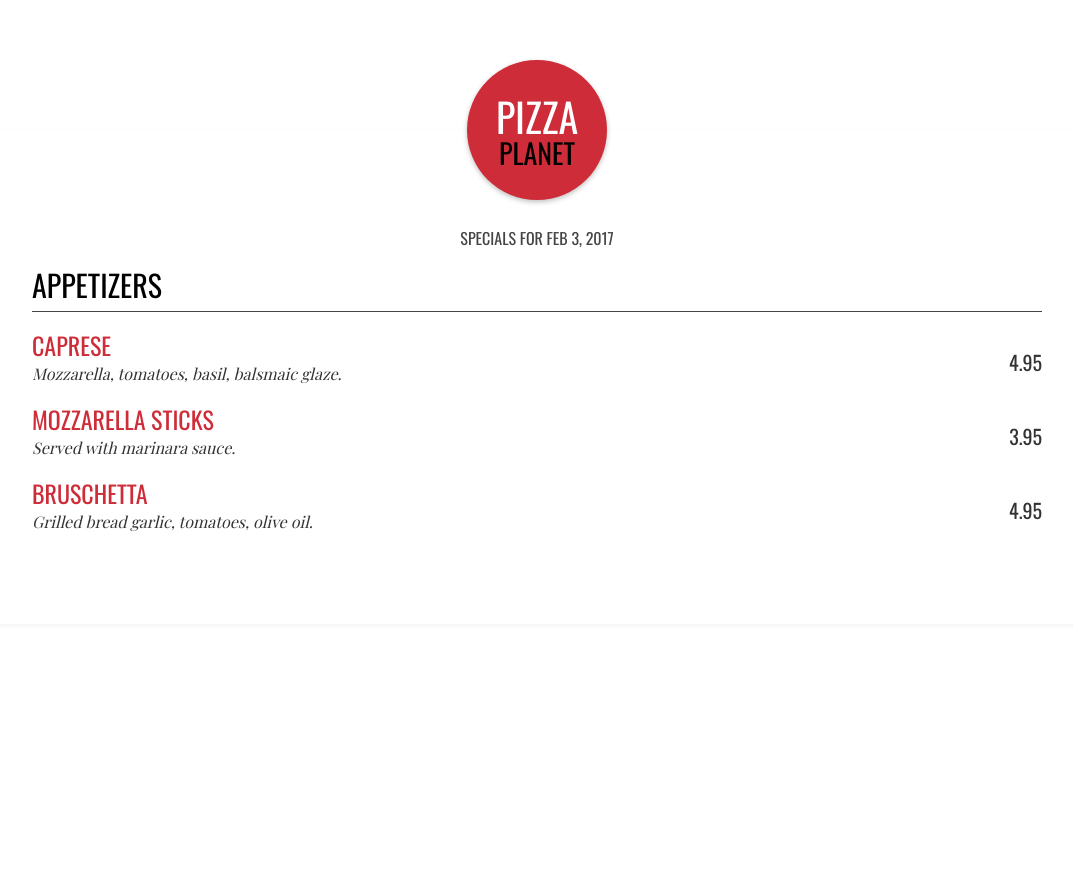
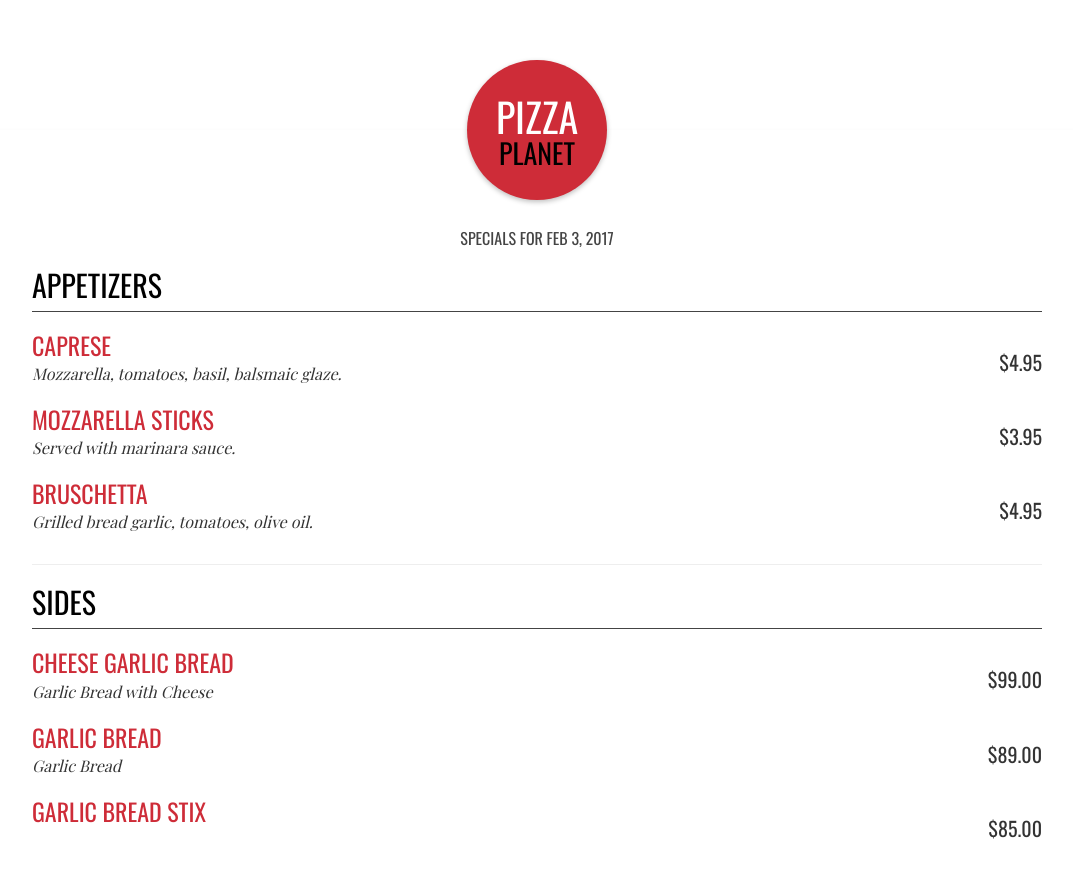
Before and after one commit to shanurwt/ashish9342.github.io, a plain HTML site: page works/Angular1/PizzaPlanet/index.html in a window 1280 px wide. Shown: the whole page, without its empty margins (103-1176 px from the left). Before the commit the page ends 800 px from the top, so only its background shows below. Drawn offline with nearby package versions, Linux system fonts and the light colour scheme; a web font is replaced by a local one.

Commit message:
Completed pizza planet

```diff
--- a/works/Angular1/PizzaPlanet/index.html
+++ b/works/Angular1/PizzaPlanet/index.html
@@ -24,10 +24,20 @@
                     <p class="description">{{appetizer.description}} </p>
                 </div>
                 <div class="price col-md-3">
-                    <p class="price">{{appetizer.price}} </p>
+                    <p class="price">{{appetizer.price | currency}} </p>
                 </div>
             </div>
-
+            <hr>
+            <h2>Sides</h2>
+            <div class="sides row" ng-repeat="side in extras">
+                <div class="item col-md-9">
+                    <h3 class="name">{{side.name}} </h3>
+                    <p class="description">{{side.description}} </p>
+                </div>
+                <div class="price col-md-3">
+                    <p class="price">{{side.price | currency}} </p>
+                </div>
+            </div>
         </div>
     </div>
 
--- a/works/Angular1/PizzaPlanet/js/controllers/MainController.js
+++ b/works/Angular1/PizzaPlanet/js/controllers/MainController.js
@@ -14,5 +14,18 @@ app.controller('MainController', ['$scope', function($scope) {
         description: 'Grilled bread garlic, tomatoes, olive oil.',
         price: 4.95
     }];
+    $scope.extras = [{
+        name: 'Cheese Garlic Bread',
+        description: 'Garlic Bread with Cheese',
+        price: 99
+    }, {
+        name: 'Garlic Bread',
+        description: 'Garlic Bread',
+        price: 89
+    }, {
+        name: 'Garlic Bread Stix',
+        description: '',
+        price: 85
+    }];
 
 }]);
```
